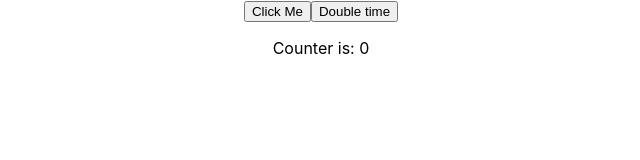
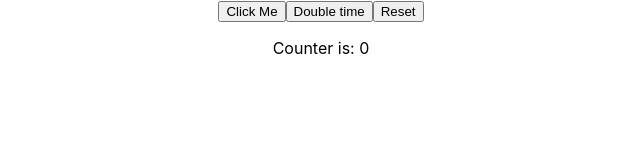
Before and after one commit to DevanTurtle7/redux-learning, a React (Create React App) app: page / in a window 1280 px wide. Shown: the top 160 px of the page, without its empty margins (319-959 px from the left). Built offline with nearby package versions, Linux system fonts and the light colour scheme.

Commit message:
added reset button

```diff
--- a/src/App.js
+++ b/src/App.js
@@ -2,12 +2,14 @@
 import CounterButton from './CounterButton';
 import CounterText from './CounterText';
 import DoubleButton from './DoubleButton';
+import ResetButton from './ResetButton';
 
 function App() {
     return (
         <div className="App">
             <CounterButton />
             <DoubleButton/>
+            <ResetButton/>
             <CounterText />
         </div>
     );
--- /dev/null
+++ b/src/ResetButton.jsx
@@ -0,0 +1,14 @@
+import { useDispatch } from "react-redux"
+import { setAmount } from "./slice";
+
+function ResetButton(props) {
+    const dispatch = useDispatch();
+
+    const onClick = () => {
+        dispatch(setAmount(0))
+    }
+
+    return (<button onClick={onClick}>Reset</button>)
+}
+
+export default ResetButton
--- a/src/slice.js
+++ b/src/slice.js
@@ -14,10 +14,13 @@
         },
         incrementByAmount: (state, action) => {
             state.value += action.payload
+        },
+        setAmount: (state, action) => {
+            state.value = action.payload
         }
     }
 })
 
-export const {increment, decrement, incrementByAmount} = counterSlice.actions;
+export const {increment, decrement, incrementByAmount, setAmount} = counterSlice.actions;
 
 export default counterSlice.reducer
```
